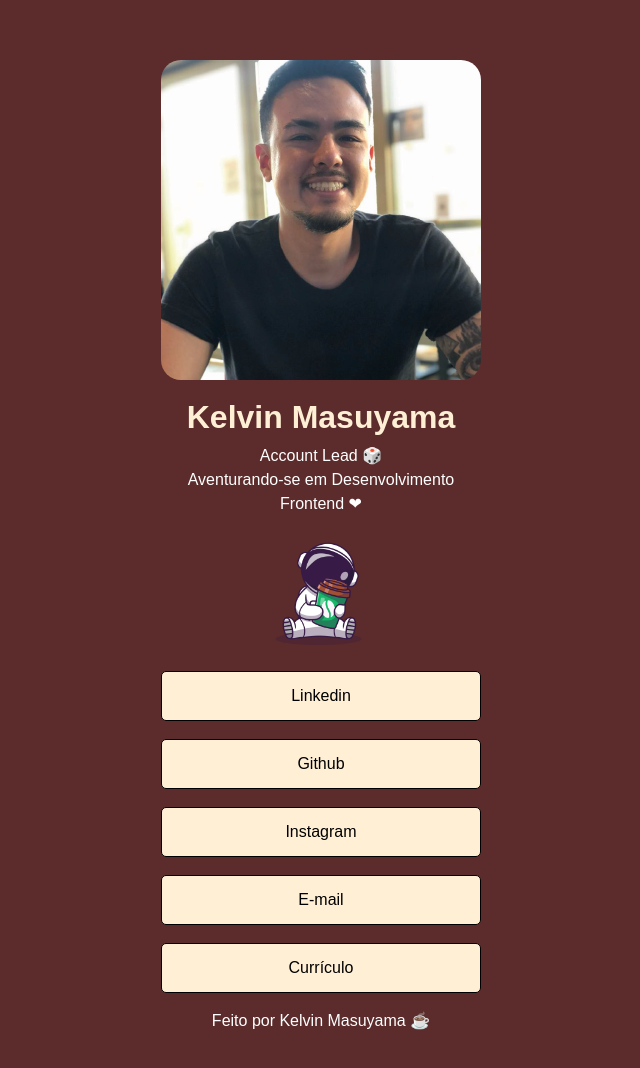
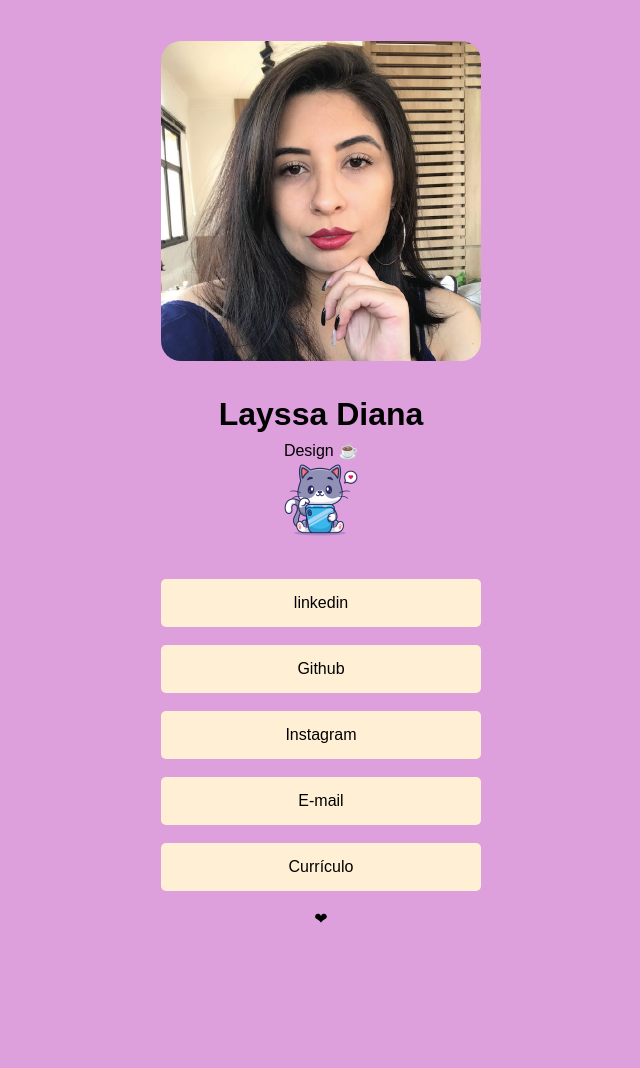
Before and after one commit to kelvinmasuyama/my-links, a plain HTML site: page index.html in a window 1280 px wide. Shown: the whole page, without its empty margins (319-959 px from the left). After the commit the page ends 928 px from the top, so only its background shows below. Drawn offline with Linux system fonts and the light colour scheme.

Commit message:
Add files via upload

```diff
--- a/index.html
+++ b/index.html
@@ -3,7 +3,7 @@
 
 <head>
     <meta charset="UTF-8">
-    <meta http-equiv="X-UA-Compatible" content="IE=edge">
+    <meta http-equiv="X-UA-Compatible" content="IE-edge">
     <meta name="viewport" content="width=device-width, initial-scale=1.0">
     <title>Document</title>
     <link rel="stylesheet" href="style.css">
@@ -11,29 +11,30 @@
 
 <body>
     <div class="container">
-        <img src="images/Avatar.png" alt="Foto de Kelvin, Homem com cabelo castanho curto ">
-        <h1>Kelvin Masuyama</h1>
-        <p> Account Lead 🎲 </p>
-        <p> Aventurando-se em Desenvolvimento Frontend ❤ </p>
-        <img id="astronauta" src="images/ok 3.png"alt="astronauta segurando café">
+        <img src="images/avatar_laydi.png" alt="Foto de Layssa, mulher com cabelo Castanho comprido preto">
+        <h1>Layssa Diana</h1>
+        <p>Design ☕</p>
+        <div class="figure">
+        <img id="cat" src="images/ook.png" alt="gato cartoon">
+        </div>
         <ul>
             <li>
-                <a href="https://www.linkedin.com/in/kelvin-masuyama/" target="_blank">Linkedin</a>
+                <a href="https://www.linkedin.com/in/layssa-diana/" target="_blank">linkedin</a>
             </li>
             <li>
-                <a href="https://github.com/kelvinmasuyama" target="_blank">Github</a>
+                <a href="Github" target="_blank">Github</a>
             </li>
             <li>
-                <a href="https://www.instagram.com/kelvinmasuyama/" target="_blank">Instagram</a>
+                <a href="https://www.instagram.com/layssadiana_/" target="_blank">Instagram</a>
             </li>
             <li>
-                <a href="mailto:kelvinmasuyama@gmail.com">E-mail</a>
+                <a href="mailto:layssadiana@outlook.com">E-mail</a>
             </li>
             <li>
-                <a href="public/Curriculo_kelvin_ok.pdf" target="_blank">Currículo</a>
+                <a heref="public/Curriculo-Diana.pdf">Currículo</a>
             </li>
         </ul>
-        <footer>Feito por Kelvin Masuyama ☕</footer>
+        <footer>❤</footer>
     </div>
 
 </body>
--- a/style.css
+++ b/style.css
@@ -2,11 +2,16 @@
     margin: 0;
     padding: 0;
 }
+
 body {
-    background-color: rgb(92, 44, 44);
+    background-color: plum;
     font-family: sans-serif;
+
 }
-
+#cat {
+    width: 80px;
+    height: 80px;
+}
 img {
     border-radius: 20px;
     width: 320px;
@@ -14,23 +19,18 @@ img {
 }
 
 h1 {
-    color: papayawhip;
-    margin-top: 15px;
+    color: black;
+    margin-top: 31px;
     margin-bottom: 8px;
 }
 
 p {
-    color: white;
-    line-height: 1.5;
-}
-
-#astronauta {
-    width: 150px;
-    height: 150px;
+    color: black;
 }
 
 ul {
-    margin-top: 1px;
+    margin-top: 35px;
+
 }
 
 li {
@@ -45,25 +45,20 @@ a {
     text-decoration: none;
     display: block;
     border-radius: 5px;
-    border: 1px solid black;
-
 }
 
 a:hover {
-    background-color: white;
-    color: rgb(92, 44, 44);
+    background-color: palegreen;
+    color: brown;
 }
 
-footer{
-    color: white;
+footer {
+    color: black;
 }
-
 .container {
-    background-color: rgb(92, 44, 44);
     width: 320px;
     text-align: center;
-    margin-bottom: 60px;
-    margin-top: 60px;
+    margin-top: 41px;
     margin-left: auto;
     margin-right: auto;
 
```
Also changed, not shown: images/avatar_laydi.png (added), images/ook.png (added), 1 other file.
